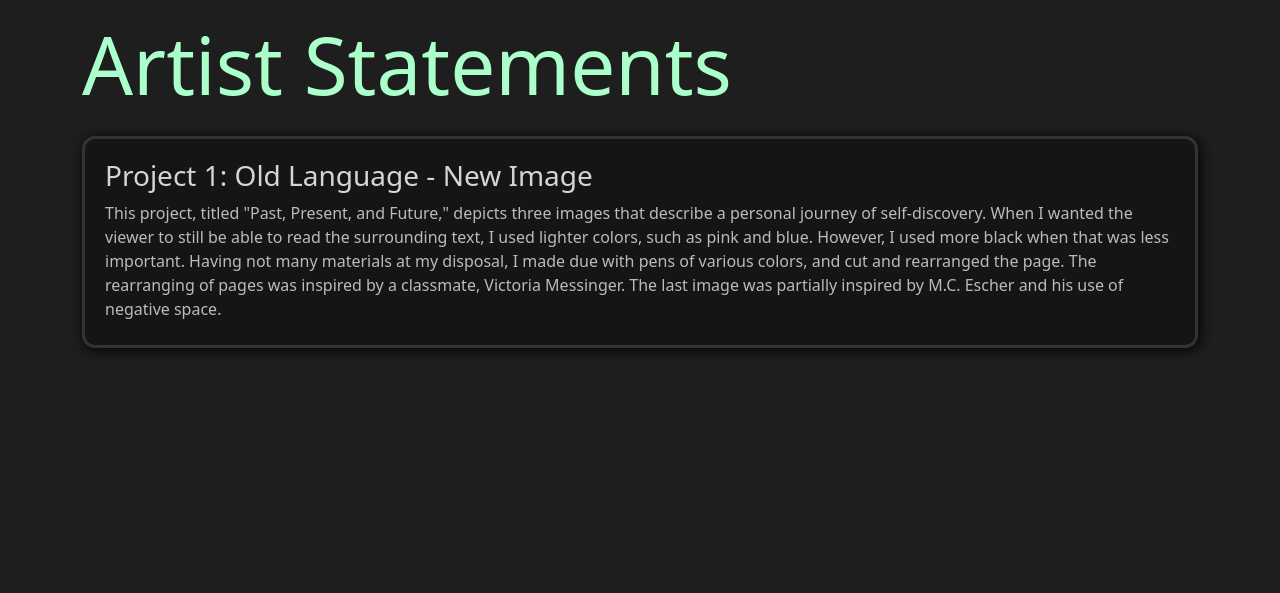
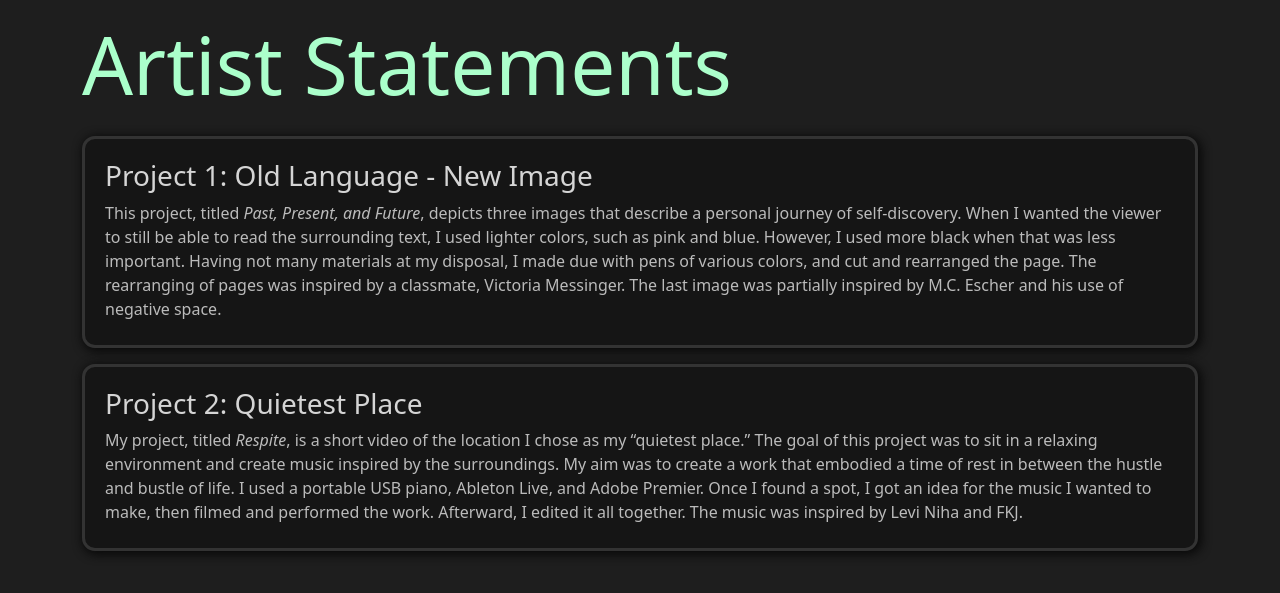
Before and after one commit to EmpathyCastro/DigitalArtPortfolio, a Flask app: page /statements in a window 1280 px wide. Shown: the part 56-649 px from the top of the page. Run offline with Flask 2, Linux system fonts and the light colour scheme; parts of the project's set-up code (start-up, migrations or seed data) failed here and were passed over; some libraries are stand-ins or nearby versions.

Commit message:
Project 2

```diff
--- a/web/routes.py
+++ b/web/routes.py
@@ -27,7 +27,7 @@ def project1():
 
 @app.route("/project2")
 def project2():
-    return flask.render_template("empty-project.html", nav_page="projects")
+    return flask.render_template("project2.html", nav_page="projects")
 
 
 @app.route("/project3")
--- a/web/templates/home.html
+++ b/web/templates/home.html
@@ -8,12 +8,12 @@
     <div class="mt-4 d-flex flex-wrap justify-content-center">
       <a class="preview-container flex-fill text-light" href="{{ url_for("project1") }}">
         <div class="h5 text-decoration-underline text-primary" href="#">Project 1: Old Languages — New Images</div>
-        <div>This project, titled "Past, Present, and Future," depicts three images that describe a personal journey of
+        <div>This project, titled <em>Past, Present, and Future</em>, depicts three images that describe a personal journey of
       self-discovery. </div>
       </a>
       <a class="preview-container flex-fill text-light" href="{{ url_for("project2") }}">
         <div class="h5 text-decoration-underline text-primary" href="#">Project 2: Quietest Place</div>
-        <div>—</div>
+        <div>A video, titled <em>Respite</em>, of my "quietest place" accompanied by an original musical piece.</div>
       </a>
       <a class="preview-container flex-fill text-light" href="{{ url_for("project3") }}">
         <div class="h5 text-decoration-underline text-primary" href="#">Project 3: Intimate, Indispensable GIF</div>
--- a/web/templates/project1.html
+++ b/web/templates/project1.html
@@ -14,6 +14,10 @@
         <img alt="" style="max-width: 100%; max-height: 90vh;" src="{{ url_for("static", filename="images/project1/3.jpg") }}">
       </div>
     </div>
+    <div class="mt-5 text-center">
+      <p><a href="{{ url_for("statements") }}">Artist Statement</a></p>
+      <p><a href="{{ url_for("reflections") }}">Reflection</a></p>
+    </div>
   </div>
 
 {% endblock content %}
--- a/web/templates/statements.html
+++ b/web/templates/statements.html
@@ -1,14 +1,22 @@
 {% extends "layout.html" %}
 {% block content %}
   <h1 class="mt-2 mb-4 display-1 text-primary">Artist Statements</h1>
-  <div class="project-container mb-5 pb-2">
+  <div class="project-container mb-3 pb-2">
     <h3>Project 1: Old Language - New Image</h3>
-    <p>This project, titled "Past, Present, and Future," depicts three images that describe a personal journey of
+    <p>This project, titled <em>Past, Present, and Future</em>, depicts three images that describe a personal journey of
       self-discovery. When I wanted the viewer to still be able to read the surrounding text, I used lighter colors,
       such as pink and blue. However, I used more black when that was less important. Having not many materials at my
       disposal, I made due with pens of various colors, and cut and rearranged the page. The rearranging of pages was
       inspired by a classmate, Victoria Messinger. The last image was partially inspired by M.C. Escher and his use
       of negative space.</p>
   </div>
+  <div class="project-container mb-5 pb-2">
+    <h3>Project 2: Quietest Place</h3>
+    <p>My project, titled <em>Respite</em>, is a short video of the location I chose as my “quietest place.” The goal of this
+      project was to sit in a relaxing environment and create music inspired by the surroundings. My aim was to create
+      a work that embodied a time of rest in between the hustle and bustle of life. I used a portable USB piano,
+      Ableton Live, and Adobe Premier. Once I found a spot, I got an idea for the music I wanted to make, then filmed
+      and performed the work. Afterward, I edited it all together. The music was inspired by Levi Niha and FKJ.</p>
+  </div>
 
 {% endblock content %}
```
Also changed, not shown: web/templates/project2.html (added, +17 -0 lines), web/templates/reflections.html (+7 -1 lines).
